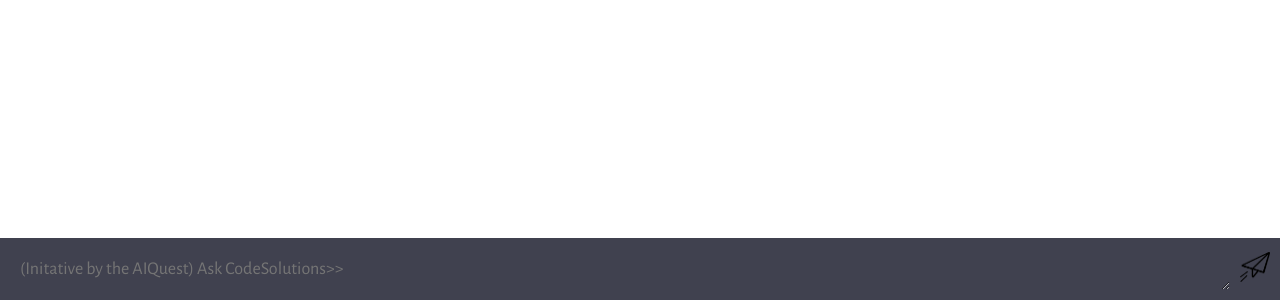
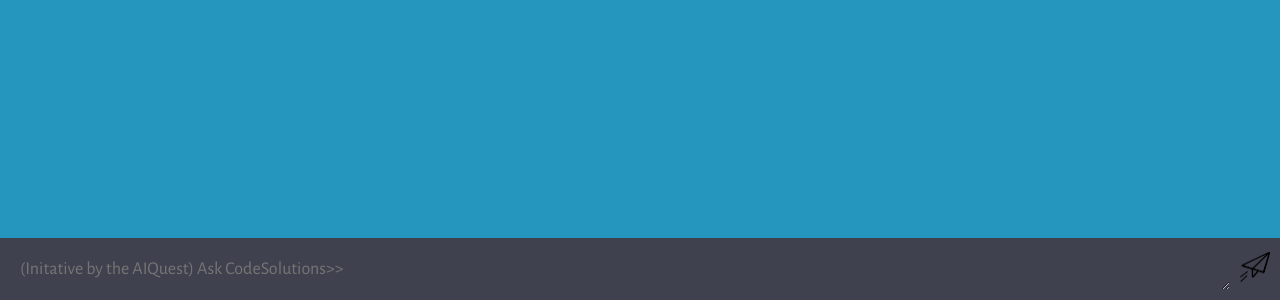
Before and after one commit to Sahityaaryan/CodingSolutionsAI, a website built with Vite: page client/index.html in a window 1280 px wide. Shown: the part 500-800 px from the top of the page. Built offline with nearby package versions, Linux system fonts and the light colour scheme.

Commit message:
changed the color back to rgb(37, 150, 190)

```diff
--- a/client/style.css
+++ b/client/style.css
@@ -15,7 +15,7 @@ body {
 #app {
   width: 100vw;
   height: 100vh;
-  background: 7b2cbf;
+  background: rgb(37, 150, 190);
   /* background: #343541; */
 
   display: flex;
```
